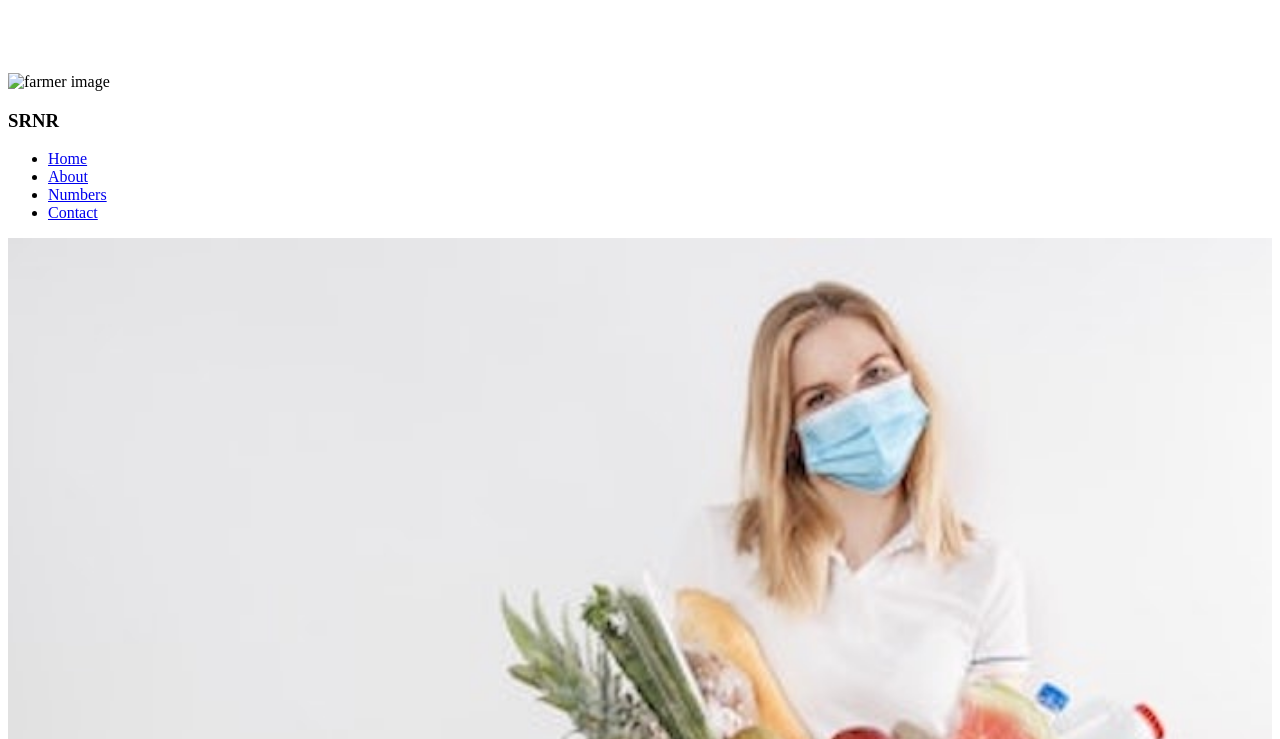
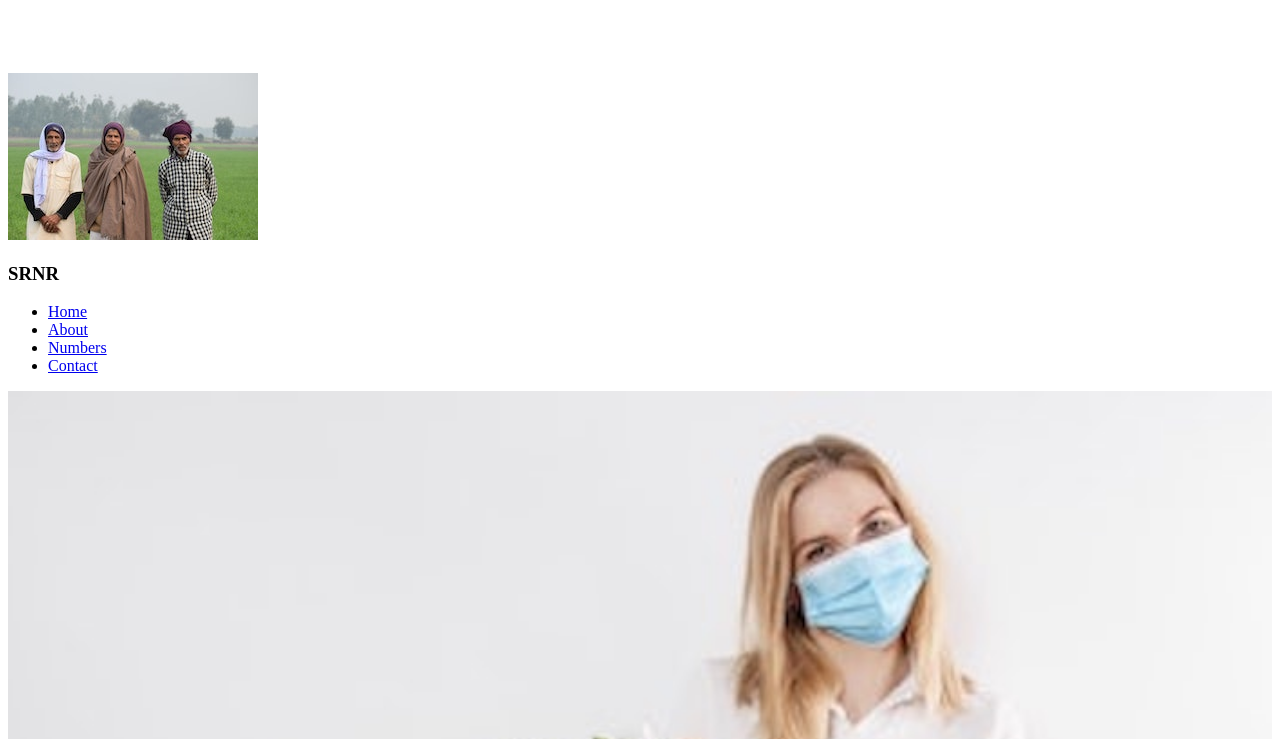
Before and after one commit to narasimha4929/SRNR-S-farm2, a plain HTML site: page about.html in a window 1280 px wide. Shown: the part 61-800 px from the top of the page. Drawn offline with Linux system fonts and the light colour scheme; files whose address does not match are found by name.

Commit message:
Update about.html

```diff
--- a/about.html
+++ b/about.html
@@ -14,7 +14,7 @@
     <br>
     <br>
     <br>
-    <img src="./images/farm_image.jpg" id="logo" alt="farmer image">
+    <img src="./farm_image.jpg" id="logo" alt="farmer image">
     <h3> SRNR </h3>
     <ul>
         <li> <a href="index.html">Home</a></li>
```
